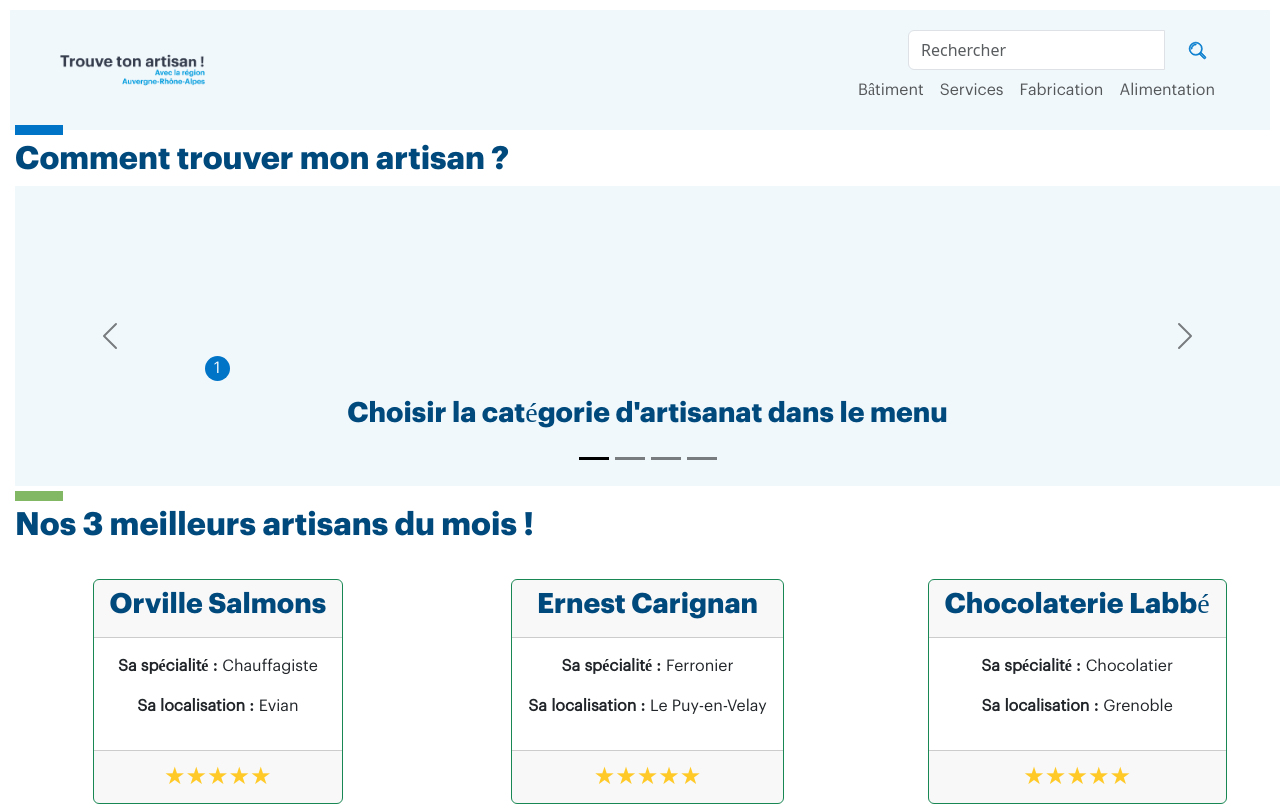
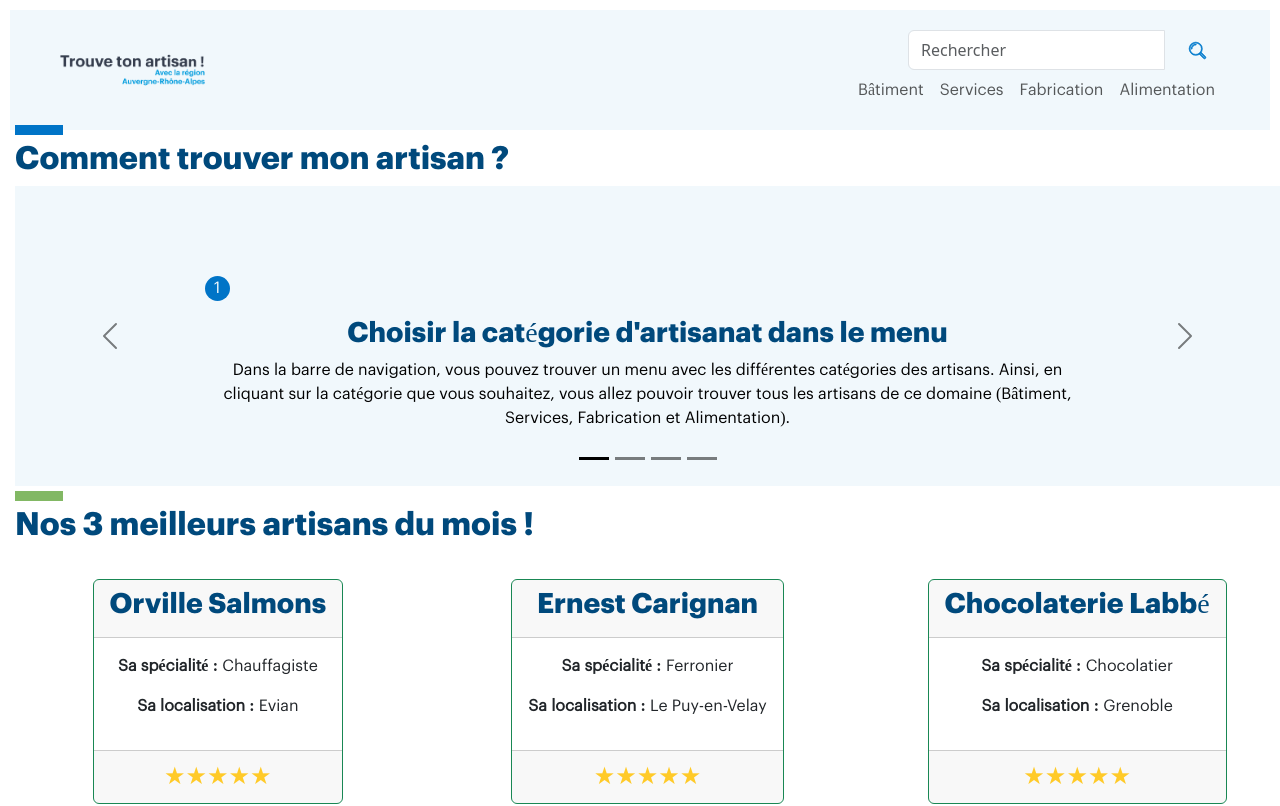
Before and after one commit to LeaKglr/ProjetTrouveTonArtisan, an Angular app: page / in a window 1280 px wide. Shown: the top 806 px of the page. Built offline with nearby package versions, Linux system fonts and the light colour scheme.

Commit message:
Explication etape par etape du fonctionnement du site

```diff
--- a/src/app/accueil/accueil.component.ts
+++ b/src/app/accueil/accueil.component.ts
@@ -14,10 +14,10 @@ export class AccueilComponent {
   filteredArtisans: Artisans[] = [];
 
   etapes : {title: string, description: string, nombre: number}[] = [
-    {nombre: 1, title: "Choisir la catégorie d'artisanat dans le menu", description: ""},
-    {nombre: 2, title: "Choisir un artisan", description: ""},
-    {nombre: 3, title: "Le contacter via le formulaire de contact", description: ""},
-    {nombre: 4, title: "Une réponse sera apportée sous 48h", description: ""},
+    {nombre: 1, title: "Choisir la catégorie d'artisanat dans le menu", description: "Dans la barre de navigation, vous pouvez trouver un menu avec les différentes catégories des artisans. Ainsi, en cliquant sur la catégorie que vous souhaitez, vous allez pouvoir trouver tous les artisans de ce domaine (Bâtiment, Services, Fabrication et Alimentation)."},
+    {nombre: 2, title: "Choisir un artisan", description: "Une fois que vous avez cliqué sur la catégorie d'artisanat, vous trouverez une liste d'artisan de cette catégorie. Lorsque vous avez choisi votre artisan, cliquez sur sa fiche pour en savoir plus."},
+    {nombre: 3, title: "Le contacter via le formulaire de contact", description: "Si vous êtes satisfait de votre choix, un formulaire de contact vous est proposé. Remplissez les informations nécessaires : nom, objet et message. Puis, cliquez sur le bouton 'Envoyer' afin de contacter l'artisan."},
+    {nombre: 4, title: "Une réponse sera apportée sous 48h", description: "Félicitations ! Le message est envoyé à l'artisan et vous recevrez une réponse sous 48h !"},
   ]
 
   constructor(private artisansService : ArtisansService) {}
```
